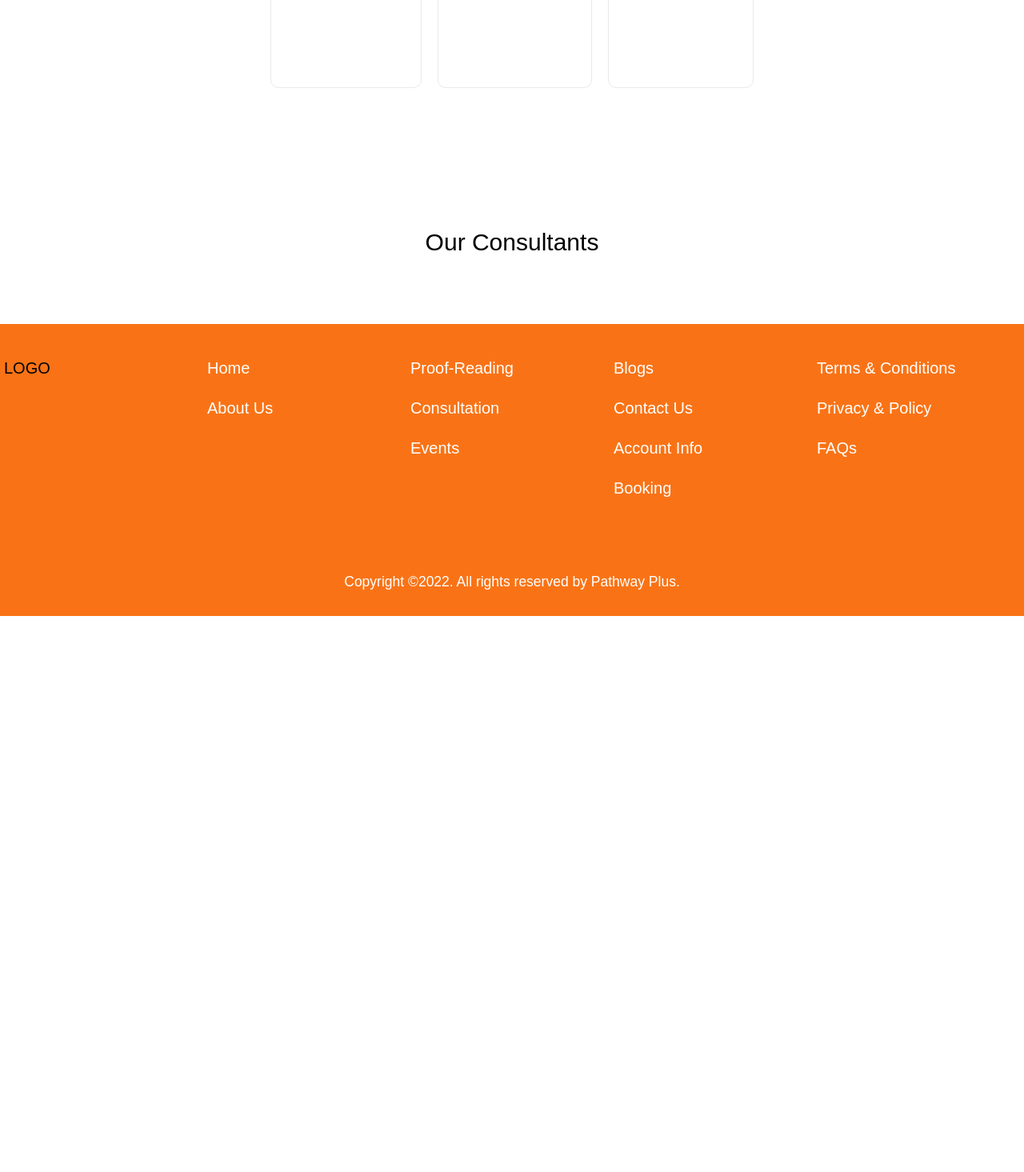
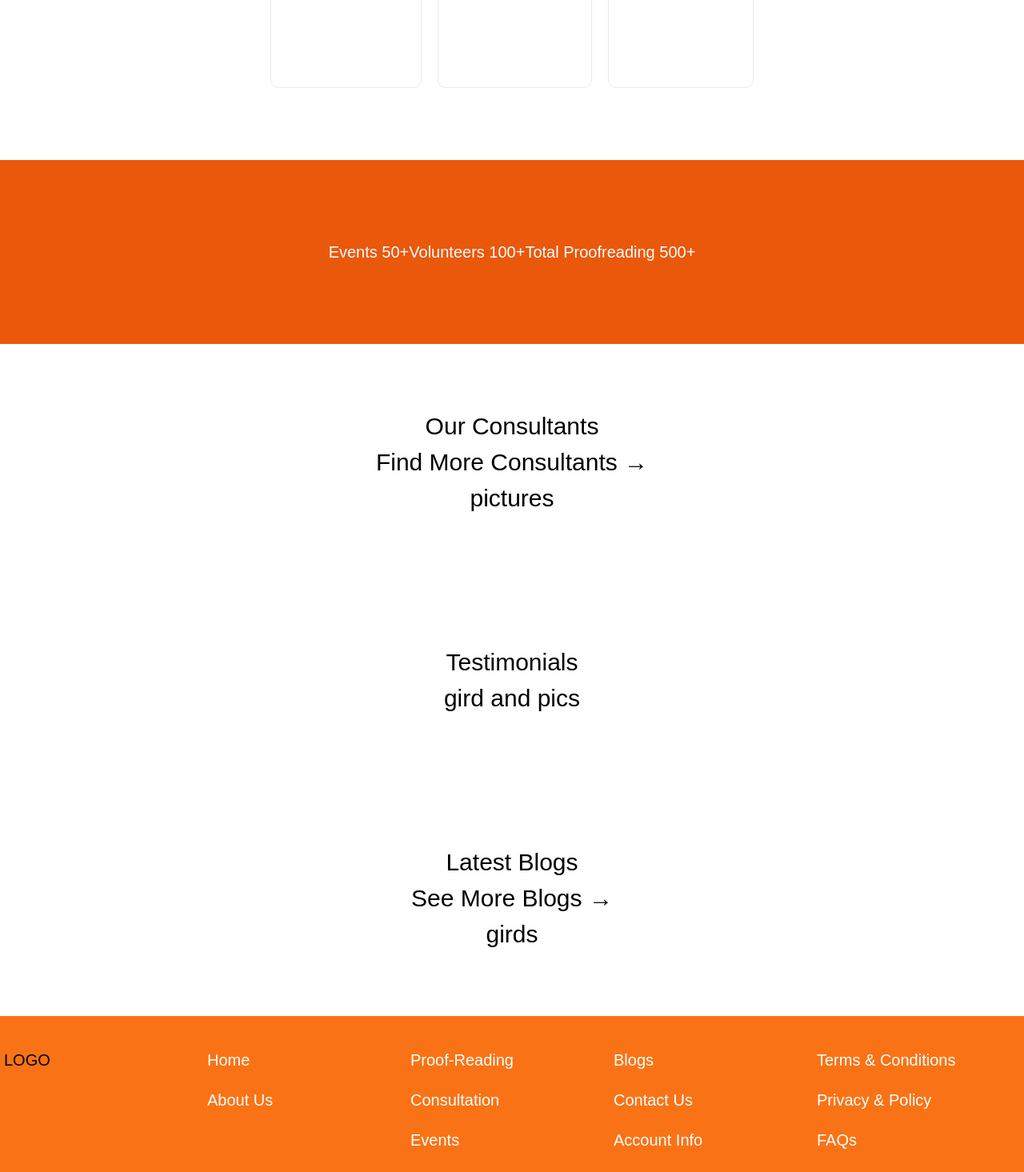
Before and after one commit to Pathway-plus/Pathway-Plus, a Next.js app: page / in a window 1280 px wide. Shown: the part 1092-2557 px from the top of the page at 80% size. Before the commit the page ends 1862 px from the top, so only its background shows below. Built offline with nearby package versions, Linux system fonts and the light colour scheme.

Commit message:
added statistics bar

```diff
--- a/src/pages/index.tsx
+++ b/src/pages/index.tsx
@@ -69,9 +69,44 @@ const Home: NextPage = () => {
 				</div>
 			</main>
 
+			<div className="py-20 text-white text-center bg-orange-600 transition-all">
+
+				<span>
+					Events 50+
+				</span>
+				<span>
+					Volunteers 100+
+				</span>
+				<span>
+					Total Proofreading 500+
+				</span>
+
+
+			</div>
+
+
+			<div>
 			<p className={styles.description}>
 				Our Consultants
+				<p>Find More Consultants &rarr;</p>
+				<p>pictures</p>
 			</p>
+			</div>
+
+			<div>
+			<p className={styles.description}>
+				Testimonials
+				<p>gird and pics</p>
+			</p>
+			</div>
+
+			<div>
+			<p className={styles.description}>
+				Latest Blogs
+				<p>See More Blogs &rarr;</p>
+				<p>girds</p>
+			</p>
+			</div>
 
 		</div>
 	);
--- a/src/styles/Home.module.css
+++ b/src/styles/Home.module.css
@@ -133,3 +133,10 @@
   font-size: 50px;
   position: center;
 }
+
+.statsBar{
+  text-align: center;
+  padding: 3.5em;
+  background: #ffa700;
+  height:200px;
+}
```
